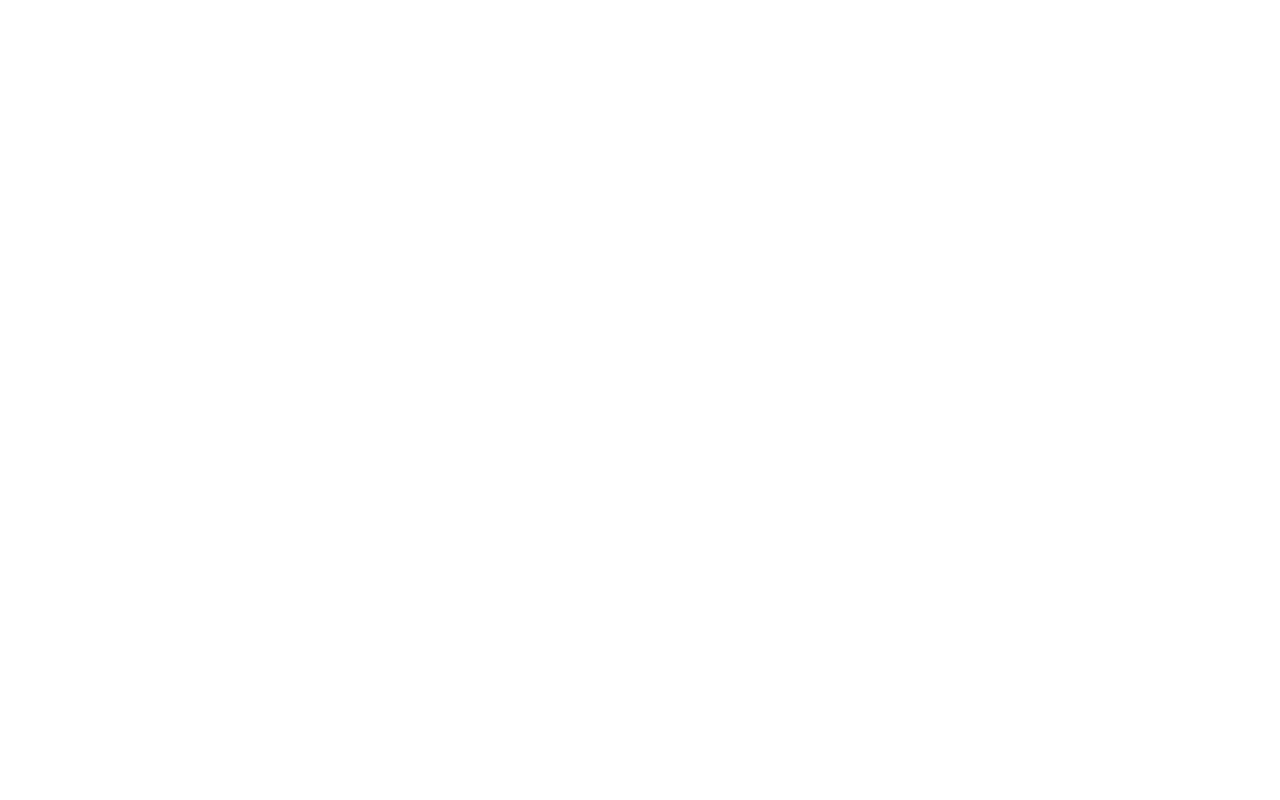
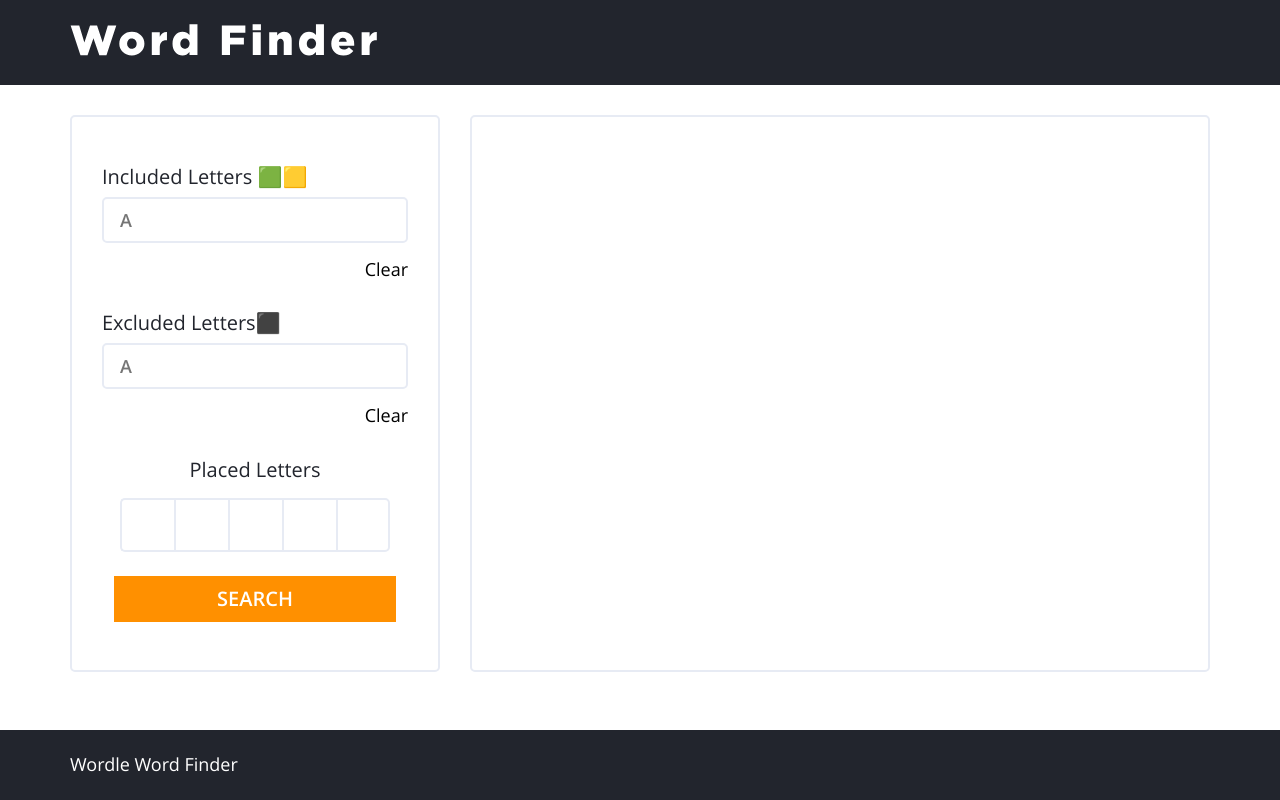
Before and after one commit to NickDeleted/word-finder, a website built with Vite: page index.html in a window 1280 px wide. Built offline with nearby package versions, Linux system fonts and the light colour scheme.

Commit message:
feat: add template, styles

```diff
--- a/index.html
+++ b/index.html
@@ -1,5 +1,6 @@
 <!DOCTYPE html>
 <html lang="en">
+
 <head>
   <meta charset="UTF-8" />
   <meta name="viewport" content="width=device-width, initial-scale=1.0" />
@@ -8,8 +9,66 @@
   <link rel="stylesheet" href="./src/scss/style.scss" />
   <title>Word Finder</title>
 </head>
+
 <body>
-
+  <div class="wrapper">
+    <header class="header">
+      <div class="container">
+        <div class="header__row">
+          <div class="logo"><a href="index.html" class="logo__link"><img src="assets/images/icons/logo.svg" alt="logo"
+                class="logo__image">LOGO</a></div>
+        </div>
+      </div>
+    </header>
+    <main class="main">
+      <div class="container">
+        <div class="content content__grid">
+          <div class="block-form">
+            <div class="form__wrapper">
+              <form id="main-form" action="" class="form__main">
+                <div class="form__group">
+                  <label for="included_letters" class="input__label">Included Letters 🟩🟨</label>
+                  <input id="included-letter" type="text" class="input__text input__fullwidth" placeholder="A"
+                    autocomplete="off">
+                  <button id="included-button" class="included__button clear__button">Clear</button>
+                </div>
+                <div class="form__group">
+                  <label for="excluded_letters" class="input__label">Excluded Letters⬛</label>
+                  <input id="excluded-letter" type="text" class="input__text input__fullwidth" placeholder="A"
+                    autocomplete="off">
+                  <button id="excluded-button" class="excluded__button clear__button">Clear</button>
+                </div>
+                <div class="form__group">
+                  <p class="input__title text-center">Placed Letters</p>
+                  <div class="input__wrap">
+                    <input type="text" class="input__letter il-1" maxlength="1">
+                    <input type="text" class="input__letter il-2" maxlength="1">
+                    <input type="text" class="input__letter il-3" maxlength="1">
+                    <input type="text" class="input__letter il-4" maxlength="1">
+                    <input type="text" class="input__letter il-5" maxlength="1">
+                  </div>
+                </div>
+                <div class="form__footer">
+                  <button id="search-button" class="form__main-button button">Search</button>
+                </div>
+              </form>
+            </div>
+          </div>
+          <div class="block-result">
+            <div id="words-field" class="words__field">
+            </div>
+            <div id="block-result-info" class="block-result__info hidden">Words not found</div>
+          </div>
+        </div>
+      </div>
+    </main>
+    <footer class="footer">
+      <div class="container">
+        <div class="footer__info">Wordle Word Finder</div>
+      </div>
+    </footer>
+  </div>
   <script type="module" defer src="./src/js/main.js"></script>
 </body>
+
 </html>
--- /dev/null
+++ b/src/scss/components/_block-form.scss
@@ -0,0 +1,95 @@
+.block-form {
+  border: 2px solid $border;
+  border-radius: 5px;
+}
+
+.form__wrapper {
+  display: flex;
+  flex-direction: column;
+  padding: 48px 30px;
+}
+
+.form__group {
+  display: flex;
+  flex-direction: column;
+  margin-bottom: 24px;
+}
+
+.input__label {
+  margin-bottom: 8px;
+  font-size: 20px;
+}
+
+.input__text {
+  height: 46px;
+  border: 2px solid $border;
+  border-radius: 5px;
+  padding-left: 16px;
+  padding-right: 16px;
+  text-transform: uppercase;
+  user-select: none;
+
+  &::placeholder {
+    font-weight: 600;
+  }
+
+  &:focus {
+    outline: none;
+    border: 2px solid #0088CC;
+  }
+}
+
+.input__fullwidth {
+  width: 100%;
+}
+
+.input__wrap {
+  display: flex;
+  justify-content: center;
+  margin-top: 8px;
+}
+
+.input__letter {
+  width: 54px;
+  height: 54px;
+  font-size: 20px;
+  text-align: center;
+  text-transform: uppercase;
+  border: 2px solid $border;
+  border-right: none;
+
+  &:first-child {
+    border-top-left-radius: 5px;
+    border-bottom-left-radius: 5px;
+  }
+
+  &:last-child {
+    border-top-right-radius: 5px;
+    border-bottom-right-radius: 5px;
+    border-right: solid;
+    border-color: $border;
+    border-right-width: 2px;
+  }
+}
+
+.input__letter:focus {
+  outline: none;
+  border: 2px solid #0088CC;
+}
+
+.form__footer {
+  display: flex;
+  justify-content: center;
+  width: 100%;
+  margin-top: 16px;
+}
+
+.input__title {
+  font-size: 20px;
+  margin: 0;
+  margin-bottom: 8px;
+}
+
+.text-center {
+  text-align: center;
+}
--- /dev/null
+++ b/src/scss/components/_block-result.scss
@@ -0,0 +1,32 @@
+.block-result {
+  padding: 48px 28px;
+  border: 2px solid $border;
+  border-radius: 5px;
+}
+
+.words__field {
+  display: flex;
+  flex-wrap: wrap;
+  gap: 8px;
+  align-self: start;
+
+  span {
+    padding: 6px;
+    font-size: 20px;
+    font-weight: 600;
+    text-transform: uppercase;
+    background-color: $bgLight;
+    border-radius: 5px;
+  }
+}
+
+.block-result__footer {
+  display: flex;
+  justify-content: center;
+  width: 100%;
+  margin-top: 48px;
+}
+
+.block-result__info {
+  font-size: 20px;
+}
--- /dev/null
+++ b/src/scss/components/_buttons.scss
@@ -0,0 +1,37 @@
+.button {
+  min-width: 282px;
+  height: 46px;
+  background-color: $accent;
+  font-size: 20px;
+  font-weight: 600;
+  color: #fff;
+  border: none;
+  text-transform: uppercase;
+  cursor: pointer;
+
+  &:hover {
+    background-color: $accentHover;
+  }
+
+  &:focus {
+    background-color: $accentHover;
+  }
+}
+
+.clear__button {
+  background-color: transparent;
+  border: none;
+  cursor: pointer;
+  text-align: right;
+  align-self: end;
+  padding: 8px 0 8px 8px;
+  margin-top: 8px;
+
+  &:hover {
+    text-decoration: underline;
+  }
+
+  &:focus {
+    text-decoration: underline;
+  }
+}
--- /dev/null
+++ b/src/scss/components/_content.scss
@@ -0,0 +1,10 @@
+.content__grid {
+  display: grid;
+  grid-template-columns: 1fr 2fr;
+  gap: 30px;
+  margin: 30px 0;
+
+  @include medium {
+    grid-template-columns: auto;
+  }
+}
--- /dev/null
+++ b/src/scss/components/_footer.scss
@@ -0,0 +1,8 @@
+.footer{
+  background-color: $bgBlack;
+  padding: 24px 0;
+}
+
+.footer__info {
+  color: #fff;
+}
--- /dev/null
+++ b/src/scss/components/_header.scss
@@ -0,0 +1,11 @@
+.header {
+  background-color: $bgBlack;
+  padding: 24px 0;
+}
+
+.logo {
+  .logo__link {
+    display: inline-block;
+    font-size: 0;
+  }
+}
--- a/src/scss/style.scss
+++ b/src/scss/style.scss
@@ -4,3 +4,10 @@
 @import 'base/normalize';
 @import 'base/font-face';
 @import 'base/base';
+
+@import 'components/header';
+@import 'components/footer';
+@import 'components/buttons';
+@import 'components/content';
+@import 'components/block-result';
+@import 'components/block-form';
```
Also changed, not shown: src/scss/components/_nav.scss (added). Lines whose indentation alone changed are shown as unchanged.
